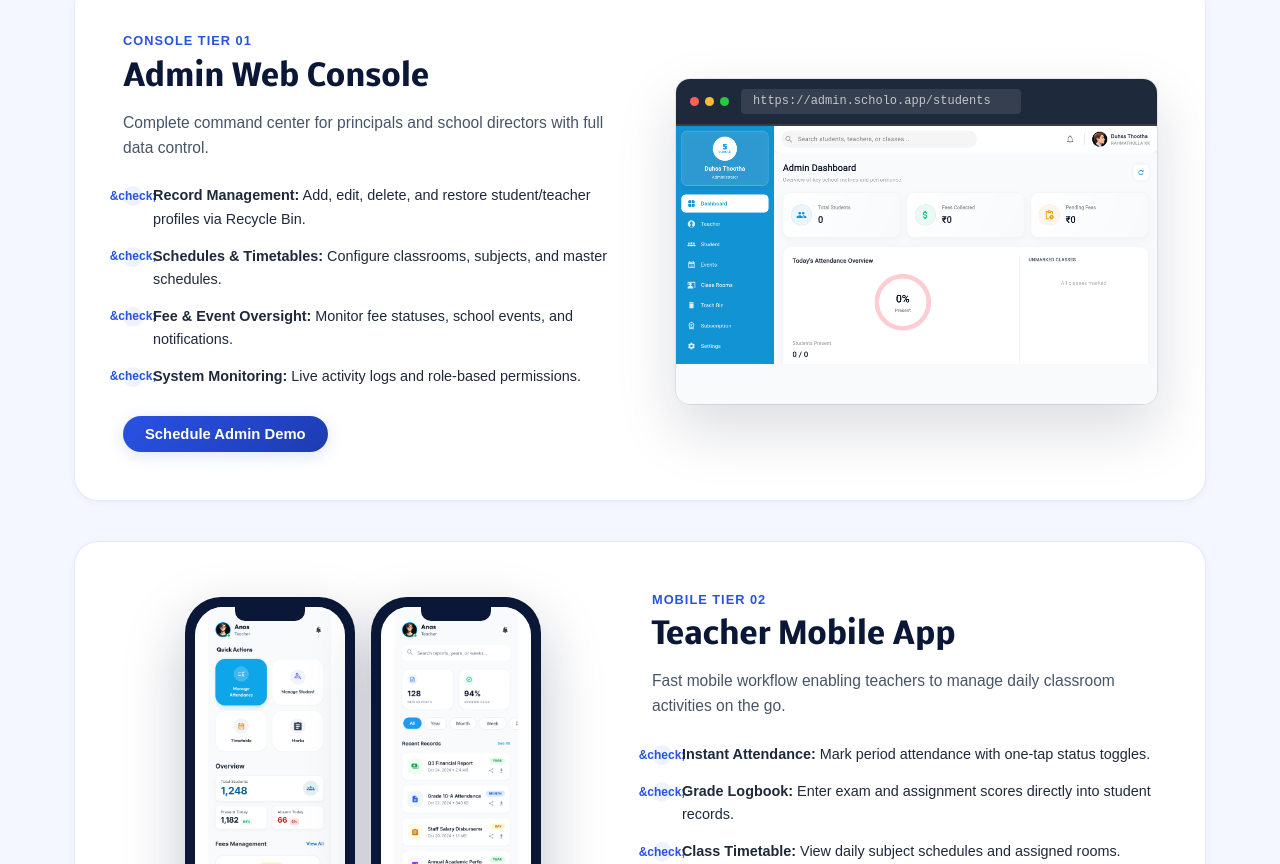
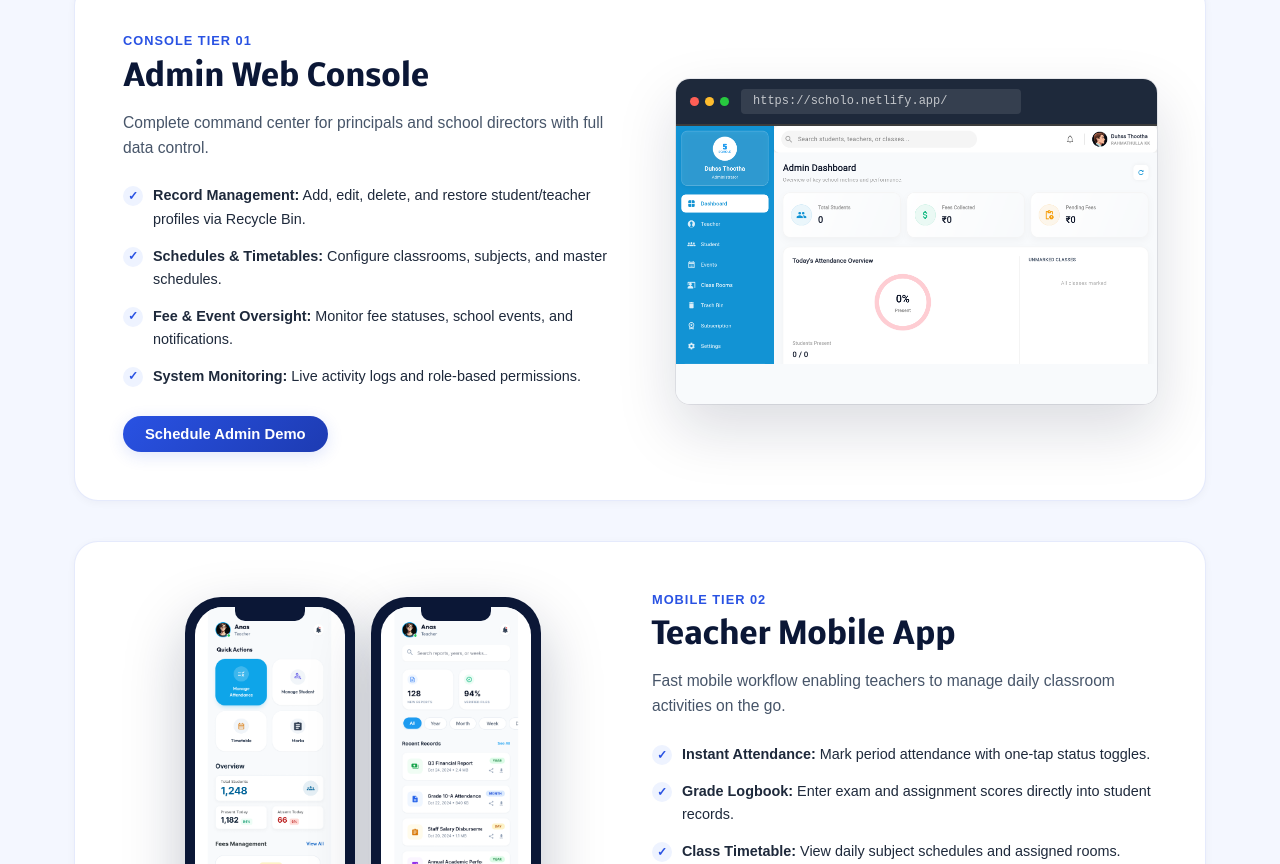
Before and after one commit to mhdharis-dev/Scholo-Website, a React (Vite) app: page /#overview in a window 1280 px wide. Shown: the part 1676-2540 px from the top of the page. Built offline with nearby package versions, Linux system fonts and the light colour scheme; the HTML template or start-up script is replaced by a standard one; a web font is replaced by a local one.

Commit message:
fix: replace &check text with unicode checkmark, set browser mockup URL to https://scholo.netlify.app/, and optimize Admin Dashboard mobile mockup scale

```diff
--- a/src/components/Hero.jsx
+++ b/src/components/Hero.jsx
@@ -67,7 +67,7 @@ export default function Hero({ onOpenDemo }) {
                   <div className="browser-dot yellow"></div>
                   <div className="browser-dot green"></div>
                 </div>
-                <div className="browser-address">https://admin.scholo.app/dashboard</div>
+                <div className="browser-address">https://scholo.netlify.app/</div>
               </div>
               <div className="browser-body">
                 <img
--- a/src/components/ThreeTierSolution.jsx
+++ b/src/components/ThreeTierSolution.jsx
@@ -52,19 +52,19 @@ export default function ThreeTierSolution({ onOpenDemo }) {
               </p>
               <div className="feature-list">
                 <div className="feature-item">
-                  <div className="feature-item-icon">&check;</div>
+                  <div className="feature-item-icon">&#10003;</div>
                   <div><strong>Record Management:</strong> Add, edit, delete, and restore student/teacher profiles via Recycle Bin.</div>
                 </div>
                 <div className="feature-item">
-                  <div className="feature-item-icon">&check;</div>
+                  <div className="feature-item-icon">&#10003;</div>
                   <div><strong>Schedules & Timetables:</strong> Configure classrooms, subjects, and master schedules.</div>
                 </div>
                 <div className="feature-item">
-                  <div className="feature-item-icon">&check;</div>
+                  <div className="feature-item-icon">&#10003;</div>
                   <div><strong>Fee & Event Oversight:</strong> Monitor fee statuses, school events, and notifications.</div>
                 </div>
                 <div className="feature-item">
-                  <div className="feature-item-icon">&check;</div>
+                  <div className="feature-item-icon">&#10003;</div>
                   <div><strong>System Monitoring:</strong> Live activity logs and role-based permissions.</div>
                 </div>
               </div>
@@ -81,7 +81,7 @@ export default function ThreeTierSolution({ onOpenDemo }) {
                     <div className="browser-dot yellow"></div>
                     <div className="browser-dot green"></div>
                   </div>
-                  <div className="browser-address">https://admin.scholo.app/students</div>
+                  <div className="browser-address">https://scholo.netlify.app/</div>
                 </div>
                 <div className="browser-body">
                   <img
@@ -128,19 +128,19 @@ export default function ThreeTierSolution({ onOpenDemo }) {
               </p>
               <div className="feature-list">
                 <div className="feature-item">
-                  <div className="feature-item-icon">&check;</div>
+                  <div className="feature-item-icon">&#10003;</div>
                   <div><strong>Instant Attendance:</strong> Mark period attendance with one-tap status toggles.</div>
                 </div>
                 <div className="feature-item">
-                  <div className="feature-item-icon">&check;</div>
+                  <div className="feature-item-icon">&#10003;</div>
                   <div><strong>Grade Logbook:</strong> Enter exam and assignment scores directly into student records.</div>
                 </div>
                 <div className="feature-item">
-                  <div className="feature-item-icon">&check;</div>
+                  <div className="feature-item-icon">&#10003;</div>
                   <div><strong>Class Timetable:</strong> View daily subject schedules and assigned rooms.</div>
                 </div>
                 <div className="feature-item">
-                  <div className="feature-item-icon">&check;</div>
+                  <div className="feature-item-icon">&#10003;</div>
                   <div><strong>Parent Broadcasts:</strong> Send homework reminders and student updates.</div>
                 </div>
               </div>
@@ -162,19 +162,19 @@ export default function ThreeTierSolution({ onOpenDemo }) {
               </p>
               <div className="feature-list">
                 <div className="feature-item">
-                  <div className="feature-item-icon">&check;</div>
+                  <div className="feature-item-icon">&#10003;</div>
                   <div><strong>Live Attendance Tracker:</strong> Instant push notifications for attendance and absences.</div>
                 </div>
                 <div className="feature-item">
-                  <div className="feature-item-icon">&check;</div>
+                  <div className="feature-item-icon">&#10003;</div>
                   <div><strong>Digital Gradebook:</strong> View subject-wise performance metrics and exam report cards.</div>
                 </div>
                 <div className="feature-item">
-                  <div className="feature-item-icon">&check;</div>
+                  <div className="feature-item-icon">&#10003;</div>
                   <div><strong>School Circulars:</strong> Receive official announcements, holiday notices, and event schedules.</div>
                 </div>
                 <div className="feature-item">
-                  <div className="feature-item-icon">&check;</div>
+                  <div className="feature-item-icon">&#10003;</div>
                   <div><strong>Fee Deadlines:</strong> Transparent payment history and upcoming fee reminders.</div>
                 </div>
               </div>
--- a/src/index.css
+++ b/src/index.css
@@ -1336,13 +1336,21 @@ section[id] {
 
   .hero-visual-showcase {
     max-width: 100%;
-    overflow: hidden;
+    position: relative;
+    margin-top: 12px;
+  }
+
+  .browser-mockup {
+    width: 100%;
+    border-radius: var(--border-radius-md);
+    box-shadow: 0 16px 40px rgba(11, 23, 54, 0.15);
   }
 
   .hero-phone-floating {
-    width: 120px;
+    width: 95px;
     bottom: -10px;
-    right: 0px;
+    right: -4px;
+    z-index: 4;
   }
 
   .section-title {
```
